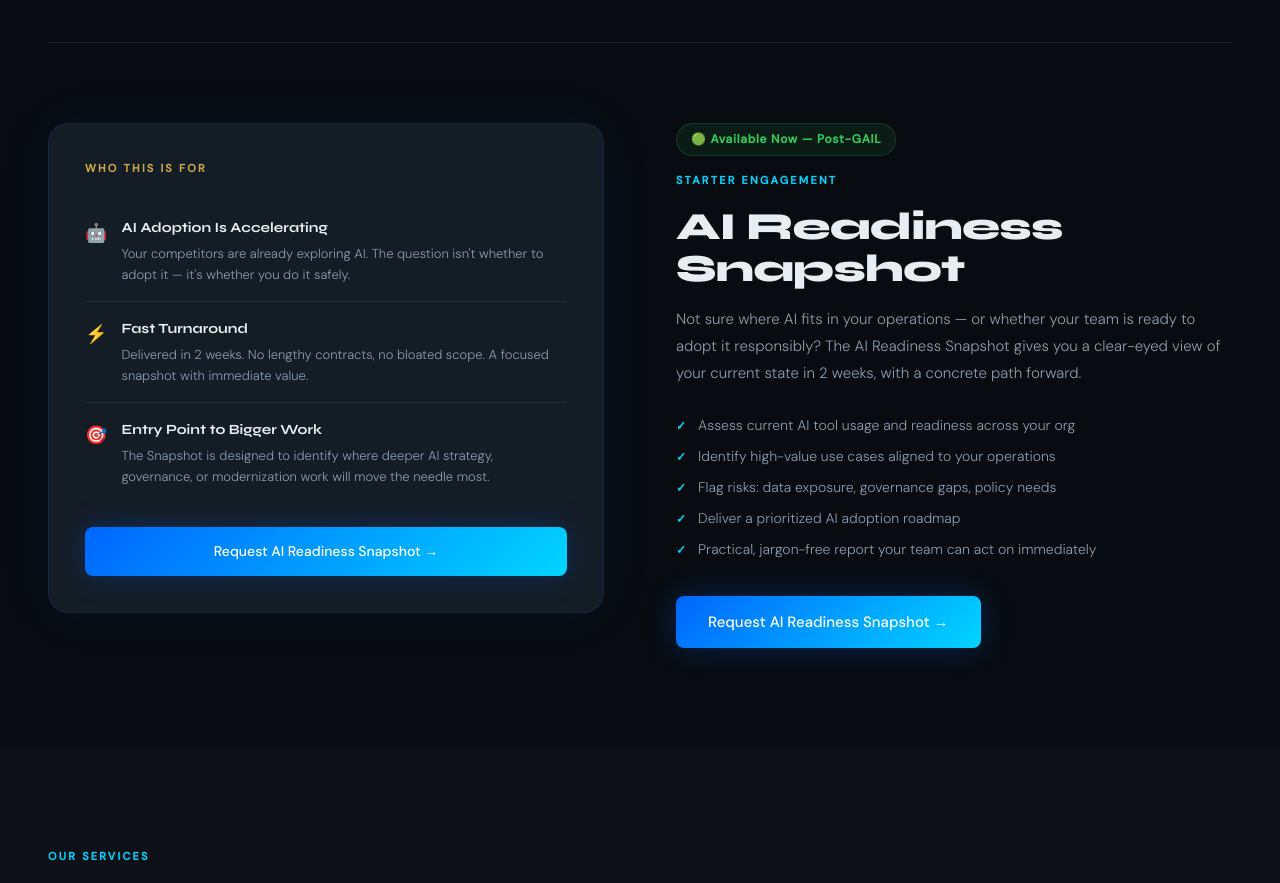
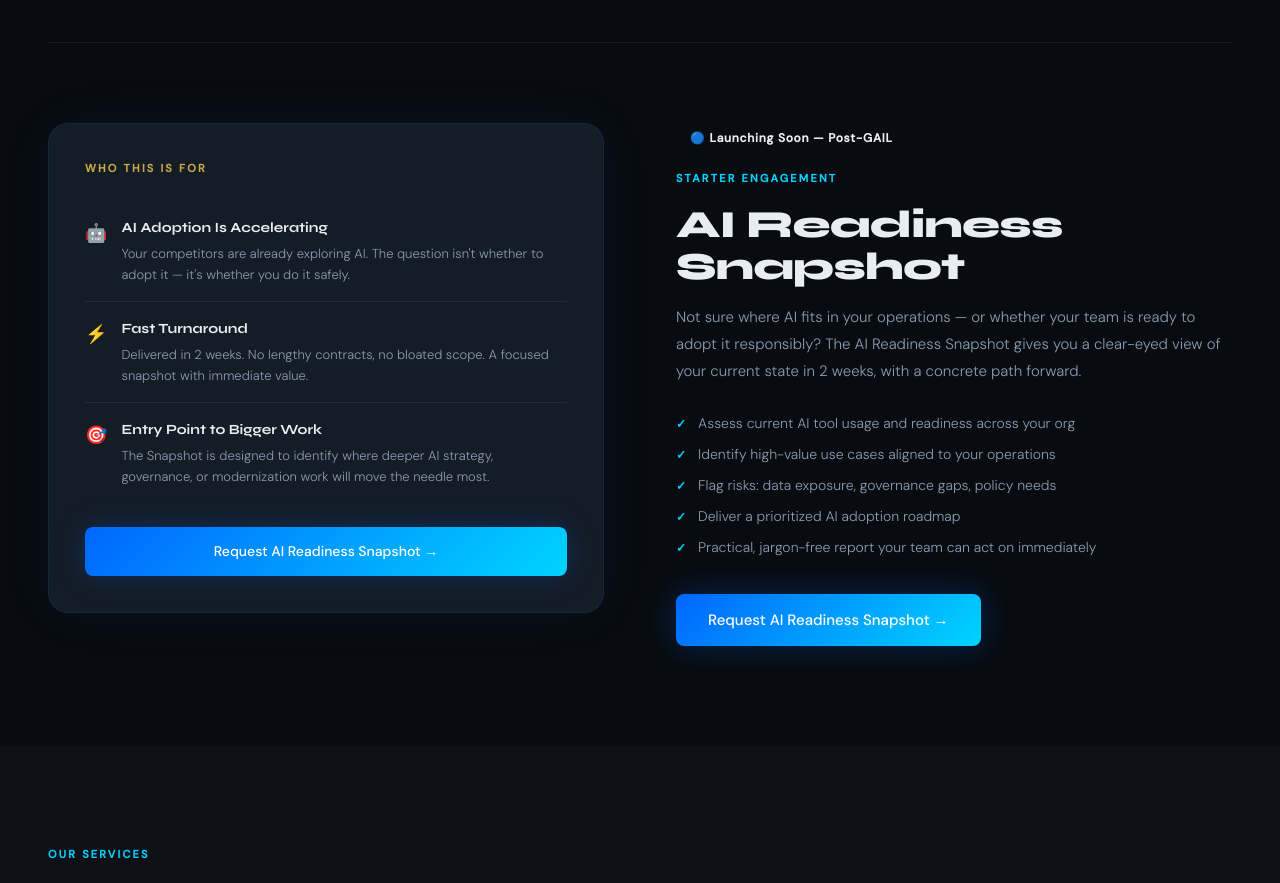
Before and after one commit to CamJon30/ibiz-digital-solutions, a Next.js app: page / in a window 1280 px wide. Shown: the part 1900-2783 px from the top of the page. Built offline with nearby package versions, Linux system fonts and the light colour scheme.

Commit message:
Update badge text and color for AI assessment

```diff
--- a/components/Assessment.tsx
+++ b/components/Assessment.tsx
@@ -26,8 +26,8 @@ const offers = [
   },
   {
     id: 'ai',
-    badge: '🟢 Available Now — Post-GAIL',
-    badgeColor: 'green',
+    badge: '🔵 Launching Soon — Post-GAIL',
+    badgeColor: 'blue',
     label: 'Starter Engagement',
     title: 'AI Readiness Snapshot',
     desc: 'Not sure where AI fits in your operations — or whether your team is ready to adopt it responsibly? The AI Readiness Snapshot gives you a clear-eyed view of your current state in 2 weeks, with a concrete path forward.',
```
